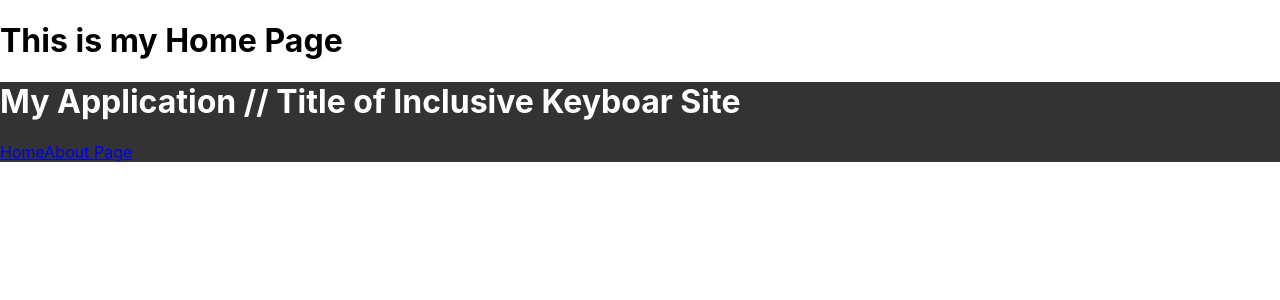
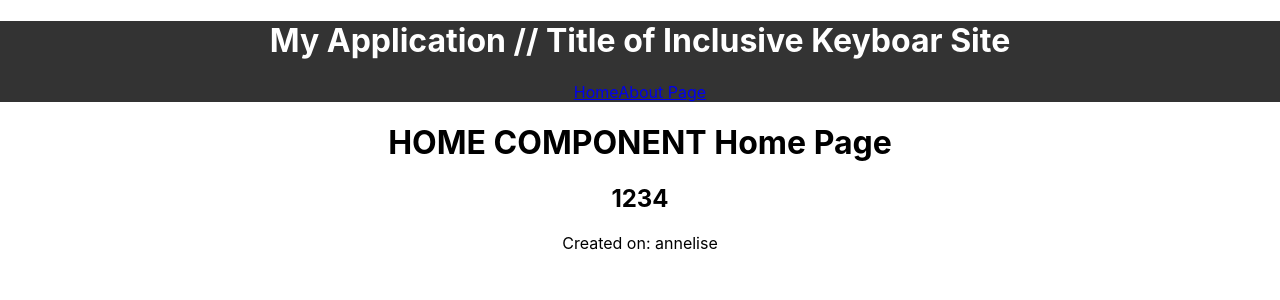
Before and after one commit to Annelisebx/capstone_annelise, a React (Create React App) app: page / in a window 1280 px wide. Shown: the top 300 px of the page. Built offline with nearby package versions, Linux system fonts and the light colour scheme; data requests are answered from the project's data file.

Commit message:
Navigation bar links//json db fetch

```diff
--- a/src/App.js
+++ b/src/App.js
@@ -1,6 +1,6 @@
 import './App.css';
-import Navbar from './Navbar'; // Assuming you have created a Navbar component
-import { BrowserRouter as Router, Route, Link } from 'react-router-dom';
+import Navbar from './components/NavBar'; // Assuming you have created a Navbar component
+import { BrowserRouter as Router, Route, Routes, Link } from 'react-router-dom';
 import AboutPage from './components/About';
 import Home from './components/Home';
 
@@ -11,14 +11,10 @@ function App() {
     <div className="App">
       <Navbar />
         <div className="content">
-          <Switch>
-            <Route exact path="/">
-              <Home />
-            </Route>
-            <Route path="/about">
-              <AboutPage />
-            </Route>
-          </Switch>
+          <Routes>
+            <Route path="/" element={<Home />} />
+            <Route path="/about" element={<AboutPage />} />
+          </Routes>
         </div>
       </div>
     </Router>
--- /dev/null
+++ b/src/FontList.js
@@ -0,0 +1,21 @@
+import { useState, useEffect } from 'react';
+import React from 'react';
+
+const FontList = (props) => {
+    const fonts = props.fonts;
+
+    console.log(fonts)
+
+    return (
+        <div className="fontList">
+            {fonts.map((font) => (
+                <div className="fontPreview" key={font.id}>
+                    <h2>{ font.name }</h2>
+                    <p> Created on: { font.date_created }</p>
+                </div>
+            ))}
+        </div>
+    );
+}
+
+export default FontList;
--- a/src/components/About.js
+++ b/src/components/About.js
@@ -2,7 +2,9 @@
 import React from 'react';
 
 function AboutPage() {
-  return <div>This is the About page.</div>;
+  return (
+    <div>This is the About page.</div>
+  );
 }
 
 export default AboutPage;
--- a/src/components/Home.js
+++ b/src/components/Home.js
@@ -1,8 +1,34 @@
 // Home.js
-import React from 'react';
+import { useState, useEffect } from 'react';
+import FontList from '../FontList';
 
-function Home() {
-  return <div>This is the Home page.</div>;
+const Home = () => {
+  const[fonts, setFonts] = useState([
+    { name: '1234', user: 'new1', date_created: 'annelise', id: 3}
+  ]);
+
+  const handleDelete = (id) => {
+    const newFonts = fonts.filter(font => font.id !== id);
+    setFonts(newFonts);
+  }
+
+  useEffect(() => {
+    fetch('http://localhost:8000/fonts')
+    .then(res => {
+        return res.json();
+    })
+    .then(data => {
+        console.log(data)
+    })
+    console.log('use effect ran');
+  }, []);
+
+    return (
+        <div className="home">
+            <h1>HOME COMPONENT Home Page</h1>
+           { fonts && <FontList fonts={fonts} title="All Fonts Here" handleDelete={handleDelete} /> }
+        </div>
+    );
 }
 
 export default Home;
--- a/src/components/Navbar.css
+++ b/src/components/Navbar.css
@@ -8,6 +8,7 @@
     display: flex;
     list-style: none;
     padding: 0;
+    color: #fff;
   }
 
   .nav-links li {
--- a/src/index.js
+++ b/src/index.js
@@ -4,12 +4,12 @@ import ReactDOM from 'react-dom/client';
 import './index.css';
 import reportWebVitals from './reportWebVitals';
 import Navbar from './components/NavBar';
+import App from './App';
 
 const root = ReactDOM.createRoot(document.getElementById('root'));
 root.render(
   <div>
-    <h1>This is my Home Page</h1>
-    <Navbar></Navbar>
+    <App />
   </div>
 );
 
```
